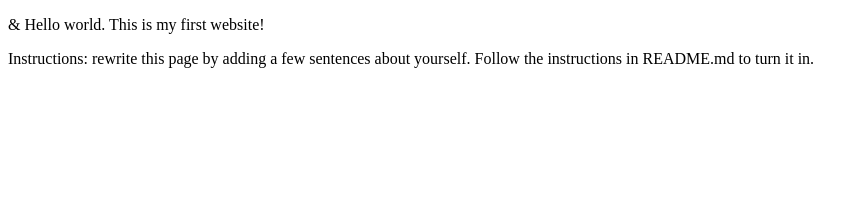
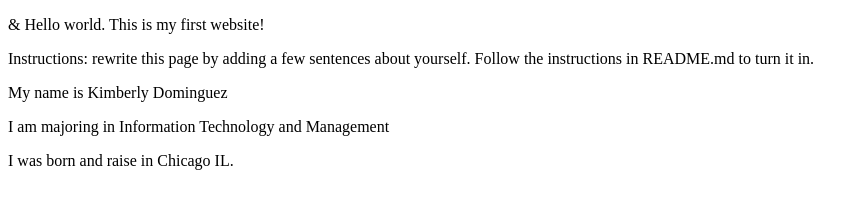
Before and after one commit to kimmm4702/webdev_lab1, a plain HTML site: page index.html in a window 1280 px wide. Shown: the whole page, without its empty margins (0-868 px from the left). Drawn offline with Linux system fonts and the light colour scheme.

Commit message:
finishing my html skeleton

```diff
--- a/index.html
+++ b/index.html
@@ -7,5 +7,8 @@
 <body>
   <p>&amp; Hello world. This is my first website!</p>
   <p>Instructions: rewrite this page by adding a few sentences about yourself. Follow the instructions in README.md to turn it in.</p>
+  <p>My name is Kimberly Dominguez</p>
+  <p>I am majoring in Information Technology and Management</p>
+  <p>I was born and raise in Chicago IL.</p>
 </body>
 </html>
```
